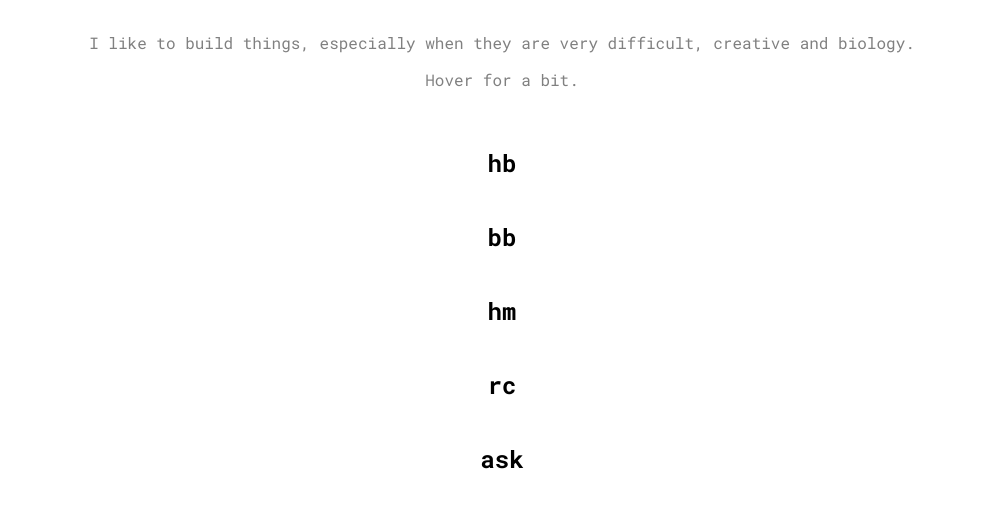
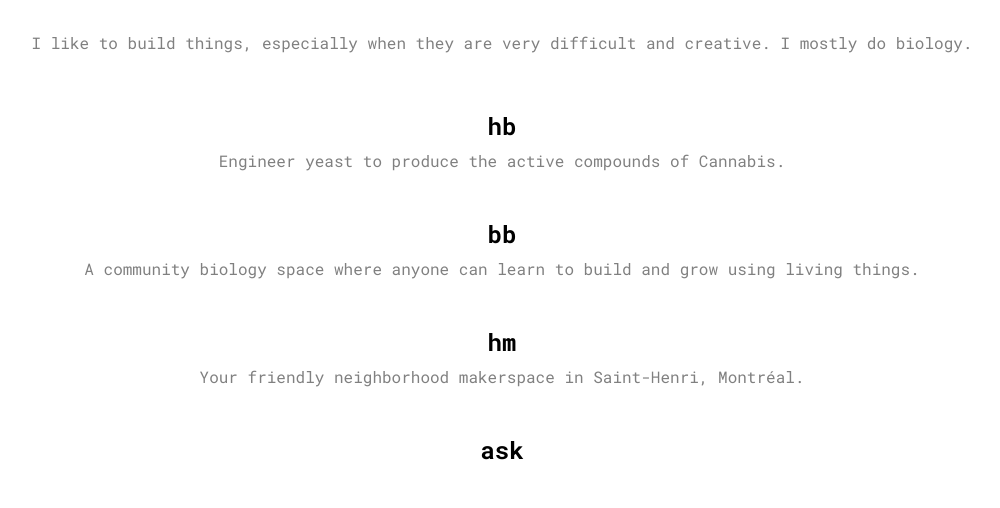
Before and after one commit to bkevinchen/bkevinchen.github.io, a plain HTML site: page index.html in a window 1280 px wide. Shown: the part 216-724 px from the top of the page, without its empty margins (10-1010 px from the left). Drawn offline with Linux system fonts and the light colour scheme.

Commit message:
updated text to not use hover

```diff
--- a/css/style.css
+++ b/css/style.css
@@ -69,7 +69,7 @@ h2 {
 div.three{
   padding: 5px;
   width: 50px;
-  height: 64px;
+  height: 35px;
   margin: auto;
   float: none;
 }
@@ -81,8 +81,8 @@ div.three-letters{
 }
 
 div.four{
-  z-index: 2;
-  position: relative;
+  margin: auto;
+  padding-bottom: 10px
 }
 
 div.top {
--- a/index.html
+++ b/index.html
@@ -60,30 +60,35 @@
   <h1>KC</h1>
 </div>
 <div class="two">
-  <p style="text-align:center;">I like to build things, especially when they are very difficult, creative and biology.</p>
-  <p style="text-align:center;">Hover for a bit.</p>
+  <p style="text-align:center;">I like to build things, especially when they are very difficult and creative. I mostly do biology.</p>
 </div>
 
 <div class="three">
-  <a href="http://hyasynthbio.com" title="Engineer yeast to produce the active compounds of Cannabis.">
+  <a href="http://hyasynthbio.com">
   <h2>hb</h2>
   </a>
 </div>
+<div class="four">
+  <p style="text-align:center;">Engineer yeast to produce the active compounds of Cannabis.</p>
+</div>
 <div class="three">
-  <a href="http://brico.bio" title="A community biology space where anyone can learn to build with living things.">
+  <a href="http://brico.bio">
   <h2>bb</h2>
   </a>
 </div>
+<div class="four">
+  <p style="text-align:center;">A community biology space where anyone can learn to build and grow using living things.</p>
+</div>
+
 <div class="three">
-  <a href="http://heliosmakerspace.ca" title="Your friendly neighborhood makerspace.">
+  <a href="http://heliosmakerspace.ca">
   <h2>hm</h2>
   </a>
 </div>
-<div class="three">
-  <a href="http://theraycatsolution.com" title="An old, strange, story where we use genetically engineered cats to save ourselves from leftover radioactive waste deposits.">
-  <h2>rc</h2>
-  </a>
+<div class="four">
+  <p style="text-align:center;">Your friendly neighborhood makerspace in Saint-Henri, Montréal.</p>
 </div>
+
 <div class="three">
   <a href="mailto:kevin@bkevinchen.com" title="Send me a note, ask me a question, or ask me about juggling.">
   <h2>ask</h2>
```
